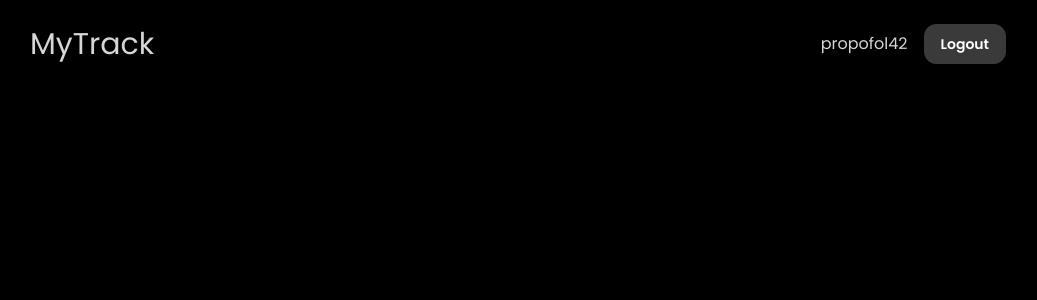
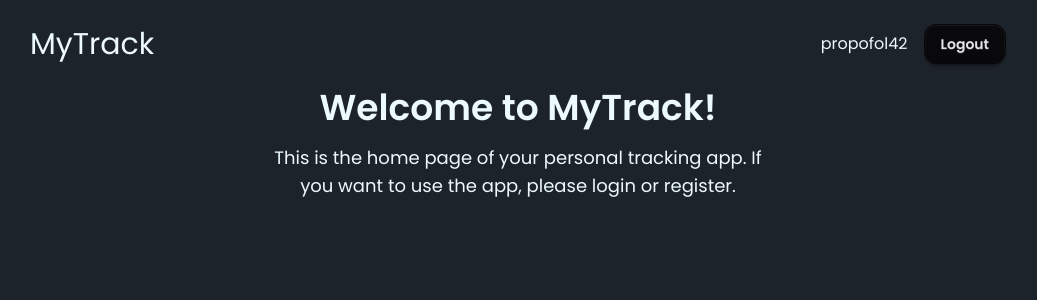
Before and after one commit to Doodlemax3000/vue-track, a Vue app: page / in a window 1280 px wide. Shown: the top 300 px of the page, without its empty margins (122-1159 px from the left). Built offline with nearby package versions, Linux system fonts and the light colour scheme; the HTML template or start-up script is replaced by a standard one.

Commit message:
home view

```diff
--- a/src/assets/main.css
+++ b/src/assets/main.css
@@ -1,6 +1,6 @@
 @import 'tailwindcss';
 @plugin "daisyui" {
-  themes: black --default;
+  themes: dark --default;
 }
 
 @theme {
--- a/src/router/index.ts
+++ b/src/router/index.ts
@@ -1,8 +1,15 @@
 import { createRouter, createWebHistory } from 'vue-router'
 
 const routes = [
+  { path: '/', name: 'Home', component: () => import('@/views/HomeView.vue') },
   { path: '/login', name: 'Login', component: () => import('@/views/LoginView.vue') },
   { path: '/register', name: 'Register', component: () => import('@/views/RegisterView.vue') },
+  {
+    path: '/dashboard',
+    name: 'Dashboard',
+    component: () => import('@/views/DashboardView.vue'),
+    requiredAuth: true,
+  },
 ]
 
 const router = createRouter({
--- /dev/null
+++ b/src/views/DashboardView.vue
@@ -0,0 +1,3 @@
+<template>
+  <p>This is your personal dashboard.</p>
+</template>
--- /dev/null
+++ b/src/views/HomeView.vue
@@ -0,0 +1,7 @@
+<template>
+  <h1 class="text-4xl font-bold text-center mt-6">Welcome to MyTrack!</h1>
+  <p class="text-center text-lg mt-4 max-w-lg mx-auto">
+    This is the home page of your personal tracking app. If you want to use the app, please login or
+    register.
+  </p>
+</template>
```
